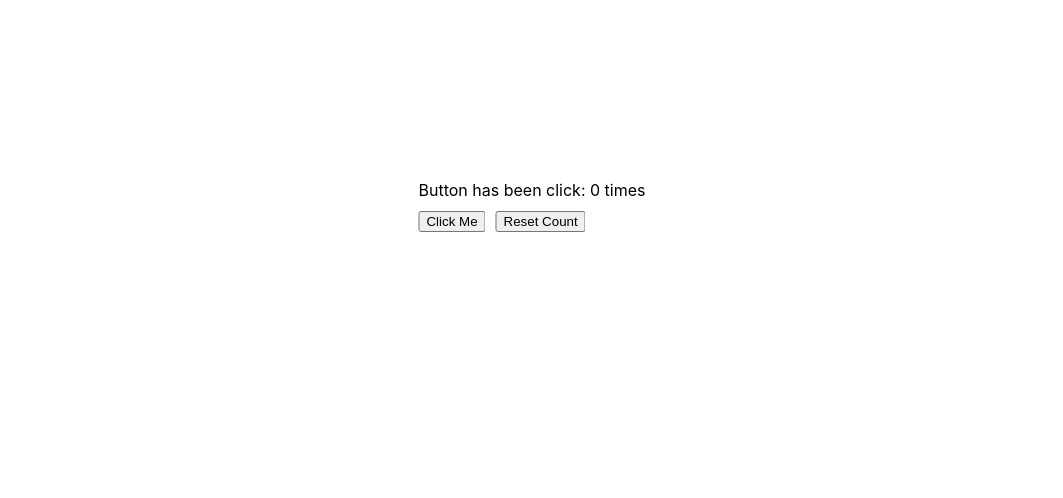
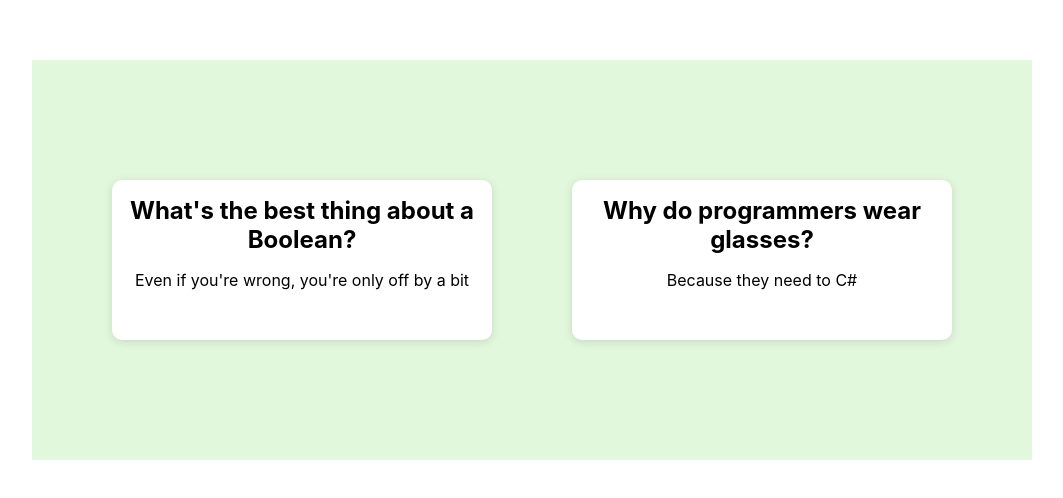
Before and after one commit to munpro2002/simple-test, a React (Create React App) app: page / in a window 1280 px wide. Shown: the part 140-638 px from the top of the page, without its empty margins (108-1171 px from the left). Built offline with nearby package versions, Linux system fonts and the light colour scheme.

Commit message:
add ex5 ex6

```diff
--- a/src/App.tsx
+++ b/src/App.tsx
@@ -4,14 +4,18 @@ import HelloWorld from "./components/ex1/HelloWorld";
 import Animals from "./components/ex2/Animals";
 import ButtonClick from "./components/ex4/ButtonClick";
 import Checkbox from "./components/ex3/Checkbox";
+import Form from "./components/ex5/Form";
+import FunnyQuiz from "./components/ex6/FunnyQuiz";
 
 function App() {
   return (
     <Fragment>
       {/* <HelloWorld />; */}
       {/* <Animals /> */}
-      <ButtonClick />
+      {/* <ButtonClick /> */}
       {/* <Checkbox /> */}
+      {/* {<Form />} */}
+      {<FunnyQuiz />}
     </Fragment>
   );
 }
--- /dev/null
+++ b/src/components/ex5/Form.module.scss
@@ -0,0 +1,22 @@
+.container {
+  width: 300px;
+  display: flex;
+  flex-direction: column;
+  margin-inline: auto;
+  position: relative;
+  top: 30%;
+
+  input {
+    padding: 10px;
+    margin-bottom: 10px;
+    border-radius: 6px;
+  }
+
+  button {
+    background-color: red;
+    color: white;
+    font-weight: bold;
+    padding: 10px;
+    border-radius: 6px;
+  }
+}
--- /dev/null
+++ b/src/components/ex5/Form.tsx
@@ -0,0 +1,28 @@
+import React, { useRef } from "react";
+import styles from "./Form.module.scss";
+
+const RegisterForm = () => {
+  const firstNameRef = useRef<HTMLInputElement>(null);
+  const lastNameRef = useRef<HTMLInputElement>(null);
+
+  const submitButtonHandler = (e: any) => {
+    e.preventDefault();
+
+    let firstName = firstNameRef.current?.value;
+    let lastName = lastNameRef.current?.value;
+
+    alert(`Hello ${lastName} ${firstName}`);
+
+    e.target.reset();
+  };
+
+  return (
+    <form onSubmit={submitButtonHandler} className={styles.container}>
+      <input ref={firstNameRef} type="text" placeholder="First Name" required />
+      <input ref={lastNameRef} type="text" placeholder="Last Name" required />
+      <button className={styles["submit-btn"]}>Greet Me</button>
+    </form>
+  );
+};
+
+export default RegisterForm;
--- /dev/null
+++ b/src/components/ex6/FunnyQuiz.module.scss
@@ -0,0 +1,30 @@
+.container {
+  background-color: #e1f8dc;
+  display: flex;
+  justify-content: space-evenly;
+  align-items: center;
+  width: 1000px;
+  height: 400px;
+  margin-inline: auto;
+  position: relative;
+  top: 50%;
+  transform: translateY(-50%);
+
+  .card {
+    width: 380px;
+    height: 160px;
+    background-color: white;
+    border-radius: 10px;
+    box-shadow: rgba(99, 99, 99, 0.2) 0px 2px 8px 0px;
+
+    h1 {
+      text-align: center;
+      font-size: 24px;
+    }
+
+    p {
+      text-align: center;
+      font-size: 16px;
+    }
+  }
+}
--- /dev/null
+++ b/src/components/ex6/FunnyQuiz.tsx
@@ -0,0 +1,32 @@
+import React from "react";
+import styles from "./FunnyQuiz.module.scss";
+
+const QUIZ_DATA = [
+  {
+    id: "1",
+    setup: "What's the best thing about a Boolean?",
+    punchline: "Even if you're wrong, you're only off by a bit",
+  },
+  {
+    id: "2",
+    setup: "Why do programmers wear glasses?",
+    punchline: "Because they need to C#",
+  },
+];
+
+const FunnyQuiz = () => {
+  return (
+    <div className={styles.container}>
+      {QUIZ_DATA.map((quiz) => {
+        return (
+          <div className={styles.card} key={+quiz.id}>
+            <h1>{quiz.setup}</h1>
+            <p>{quiz.punchline}</p>
+          </div>
+        );
+      })}
+    </div>
+  );
+};
+
+export default FunnyQuiz;
```
